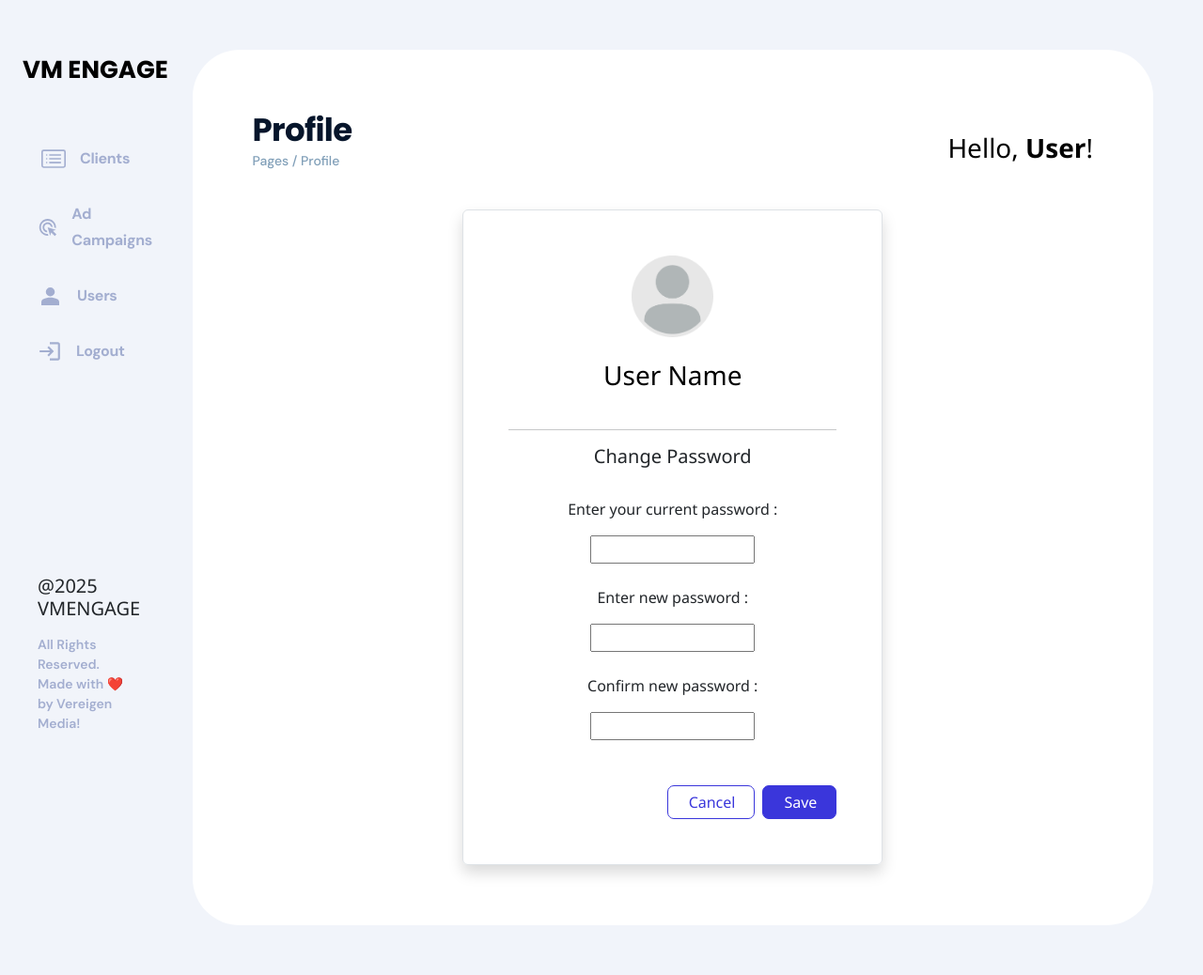
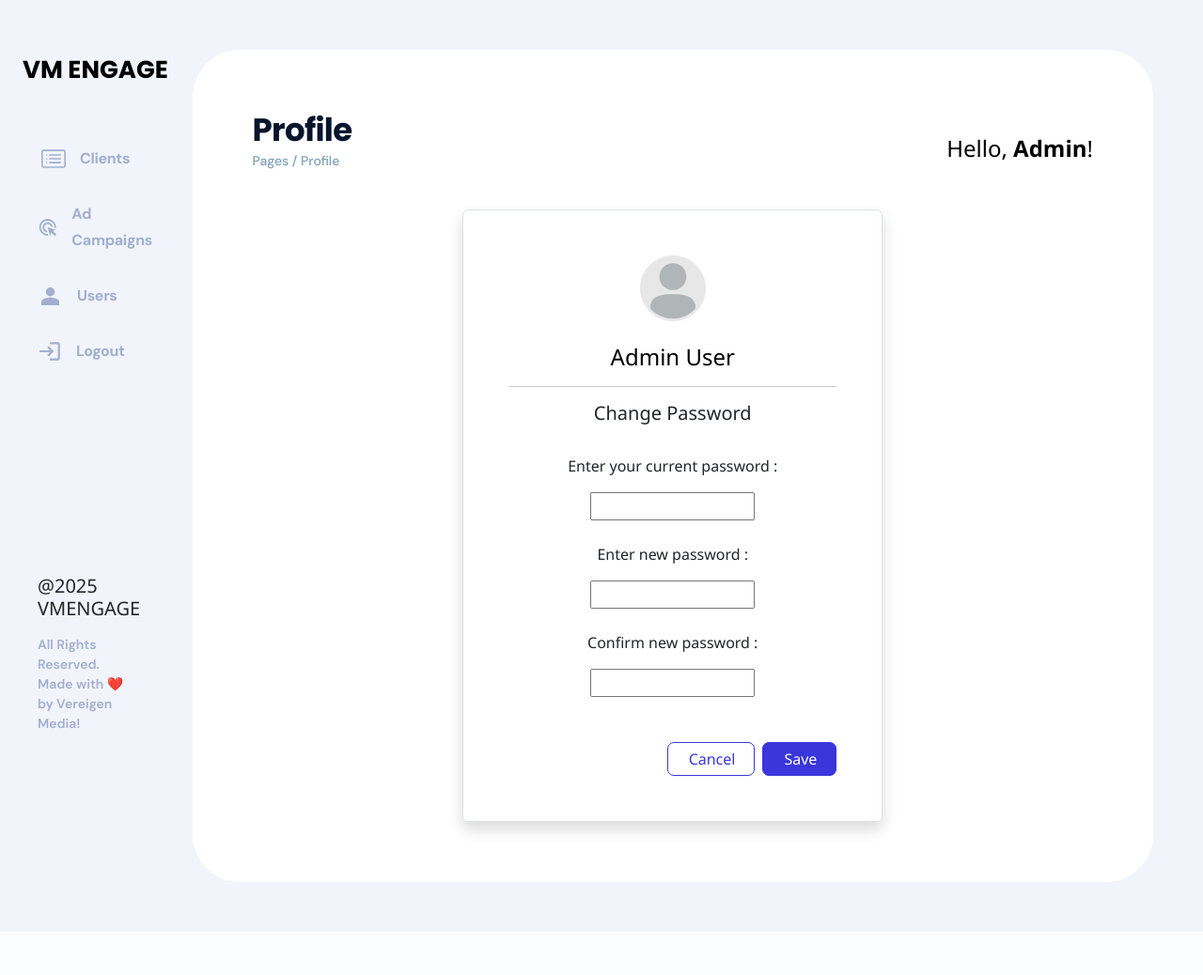
Before and after one commit to Asad4540/Vm-Engage, a Laravel app: page /profile in a window 1280 px wide. Shown: the whole page at 94% size. After the commit the page ends 886 px from the top, so only its background shows below. Run offline with Laravel 10, Linux system fonts and the light colour scheme; a user stored in the database is signed in; data comes from the database, SQL or seed files in the repository; some libraries are stand-ins or nearby versions.

Commit message:
password update and profile name done

```diff
--- a/resources/views/profile.blade.php
+++ b/resources/views/profile.blade.php
@@ -9,7 +9,7 @@
                 <p class="cd-subtitle">Pages / Profile</p>
             </div>
             <div>
-                <h3>Hello, <strong>User</strong>!</h3>
+                <h4>Hello, <strong>{{ Str::before(Auth::user()->name, ' ')}}</strong>!</h4>
             </div>
         </div>
     </section>
@@ -19,24 +19,37 @@
             <div class="border shadow rounded-2 p-5 w-50">
 
                 <div class="text-center">
-                    <form action="">
+                    <form method="POST" action="{{ route('profile.change-password') }}">
+                        @csrf
+                        @if (session('success'))
+                            <div class="alert alert-success">{{ session('success') }}</div>
+                        @endif
+                        @if ($errors->any())
+                            <div class="alert alert-danger">
+                                <ul class="mb-0">
+                                    @foreach ($errors->all() as $error)
+                                        <li>{{ $error }}</li>
+                                    @endforeach
+                                </ul>
+                            </div>
+                        @endif
                         <div>
-                            <img src="images/profile-icon.png" alt="" class="w-25">
+                            <img src="images/profile-icon.png" alt="" style="width:20%">
                         </div><br>
-                        <h3>User Name</h3> <br>
+                        <h4>{{ Auth::user()->name }}</h4>
                         <hr>
                         <h5>Change Password</h5> <br>
                         <div>
                             <p>Enter your current password :</p>
-                            <input type="password" class="w-50" name="" id="">
+                            <input type="password" class="w-50" id="" name="current_password" required>
                         </div> <br>
                         <div>
                             <p>Enter new password :</p>
-                            <input type="password" class="w-50" name="" id="">
+                            <input type="password" class="w-50" id="" name="new_password" required>
                         </div> <br>
                         <div>
                             <p>Confirm new password :</p>
-                            <input type="password" class="w-50" name="" id="">
+                            <input type="password" class="w-50" id="" name="new_password_confirmation" required>
                         </div> <br><br>
                         <div class="d-flex justify-content-end gap-2">
                             <button class="btn-secondary-db">Cancel</button>
@@ -46,7 +59,7 @@
                 </div>
 
             </div>
-        <center>
+            <center>
     </section>
 
 
--- a/routes/web.php
+++ b/routes/web.php
@@ -39,8 +39,7 @@ Route::middleware(['auth'])->group(function () {
     Route::get('/client-campaign/{hashid}/edit', [ClientCampaignController::class, 'edit'])->name('campaigns.client_edit');
     Route::get('/campaigns/export', [CampaignController::class, 'export'])->name('campaigns.export');
 
-
-
+    Route::post('/change-password', [UsersController::class, 'changePassword'])->name('profile.change-password');
     Route::get('/profile', [ProfileController::class, 'index'])->name('profile');
 
 
```
Also changed, not shown: app/Http/Controllers/UsersController.php (+14 -0 lines).
